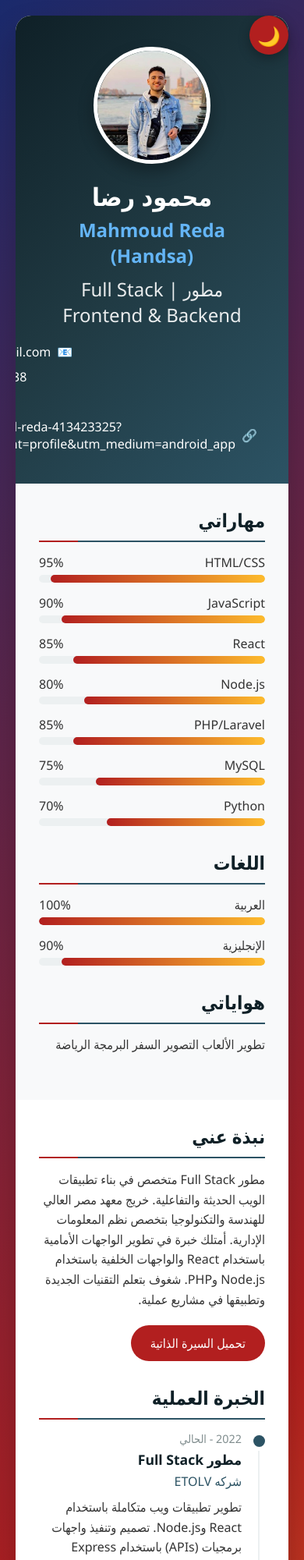
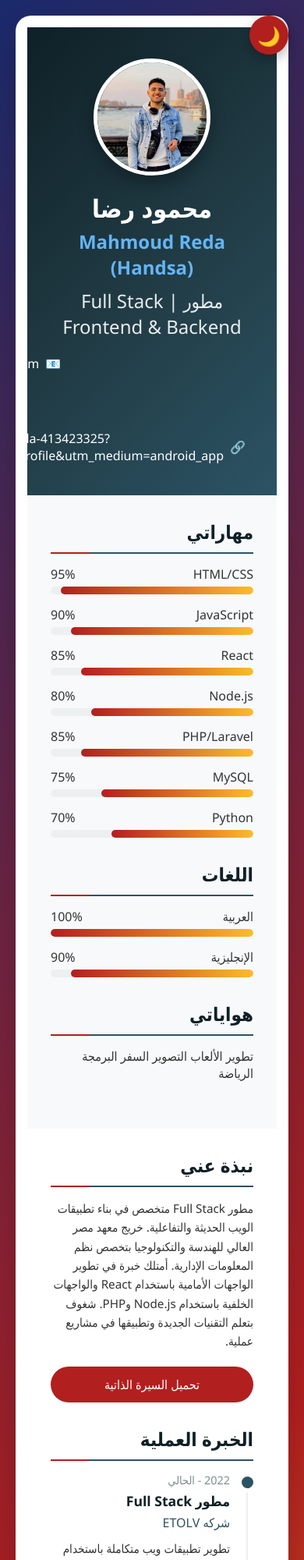
Before and after one commit to Mahmoud7678/CV, a plain HTML site: page index.html in a window 390 px wide. Shown: the top 2000 px of the page at 78% size. Drawn offline with Linux system fonts and the light colour scheme.

Commit message:
Add files via upload

```diff
--- a/index.html
+++ b/index.html
@@ -5,6 +5,75 @@
     <meta name="viewport" content="width=device-width, initial-scale=1.0">
     <title>محمود رضا (Carlos) - مطور Full Stack</title>
     <style>
+
+        @media (max-width: 768px) {
+    body {
+        overflow-x: hidden;
+    }
+
+    .container {
+        padding: 15px;
+    }
+
+    .content {
+        flex-direction: column;
+    }
+
+    .left-column,
+    .right-column {
+        width: 100%;
+    }
+
+    .contact-info {
+        flex-direction: column;
+        align-items: center;
+        gap: 10px;
+    }
+
+    .name {
+        font-size: 2rem;
+        text-align: center;
+    }
+
+    .english-name {
+        font-size: 1.4rem;
+        text-align: center;
+    }
+
+    .title {
+        font-size: 1.1rem;
+        text-align: center;
+    }
+
+    .skill-bar {
+        max-width: 100%;
+    }
+
+    .description {
+        font-size: 0.95rem;
+        line-height: 1.7;
+    }
+
+    .btn {
+        width: 100%;
+        padding: 12px;
+        font-size: 1rem;
+    }
+
+    .profile-img {
+        width: 120px;
+        height: 120px;
+    }
+
+    .toggle-theme {
+        top: 10px;
+        right: 10px;
+        width: 45px;
+        height: 45px;
+        font-size: 1.3rem;
+    }
+}
+
         * {
             margin: 0;
             padding: 0;
```
